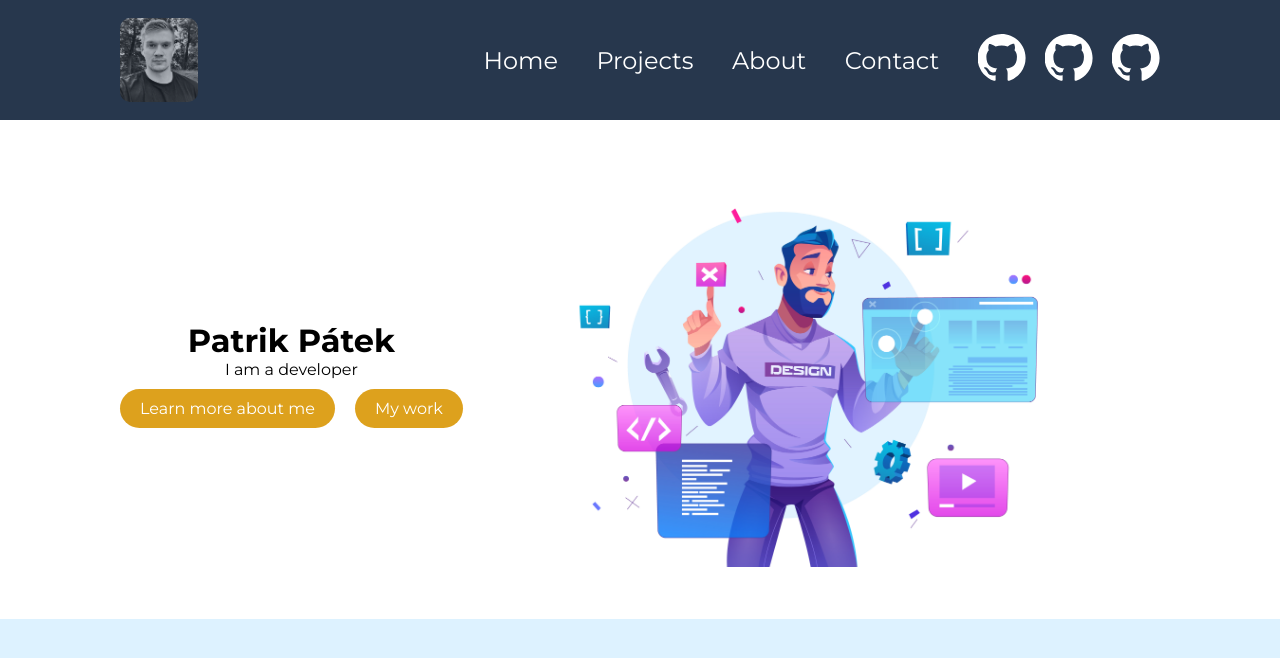
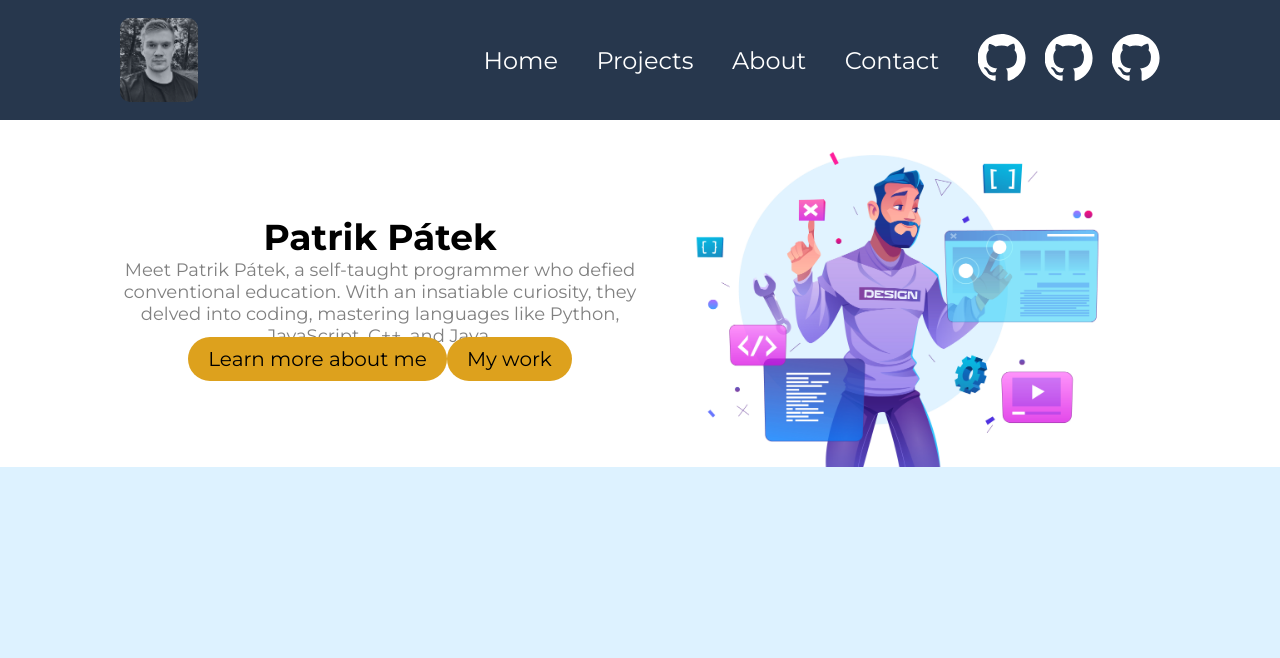
Before and after one commit to pataspatek/portfolio, a React (Vite) app in the folder frontend/: page / in a window 1280 px wide. Shown: the top 658 px of the page. Built offline with nearby package versions, Linux system fonts and the light colour scheme.

Commit message:
few changes

```diff
--- a/frontend/src/components/Hero.jsx
+++ b/frontend/src/components/Hero.jsx
@@ -9,7 +9,11 @@ function Hero() {
                 <div className="hero-content">
                     <div className="hero-description">
                         <h1 className="hero-title">Patrik Pátek</h1>
-                        <p className="hero-subtitle">I am a developer</p>
+                        <p className="hero-subtitle">
+                            Meet Patrik Pátek, a self-taught programmer who defied conventional education.
+                            With an insatiable curiosity, they delved into coding, mastering languages like Python,
+                            JavaScript, C++, and Java.
+                        </p>
                     </div>
                     <div className="hero-links-container">
                         <div className="hero-link-item">
--- a/frontend/src/main.css
+++ b/frontend/src/main.css
@@ -1,12 +1,19 @@
 @import url('https://fonts.googleapis.com/css2?family=Montserrat:ital,wght@0,400;0,700;1,300&display=swap');
 
 :root {
+    /* Color palette */
     --primary-color: #27374d;
     --text-color-light:#fff;
     --text-color-dark: #000;
+    --text-color-gray: #808080;
     --background-color-dark: #56667e;
     --background-color-light: #ddf2ff;
     --call-to-action: #dda11d;
+
+    /* Font size */
+    --title-font-size: 36px;
+    --subtitle-font-size: 18px;
+    --link-font-size: 20px;
 }
 
 * {
--- a/frontend/src/styles/hero.css
+++ b/frontend/src/styles/hero.css
@@ -2,12 +2,8 @@
 
 /* Hero container */
 .hero-container {
-    /* display: flex;
-    justify-content: center;
-    align-items: center; */
     padding: 0 5%;
     background-color: white;
-    /* height: 100vh; */
 }
 
 /* Main hero section style */
@@ -26,35 +22,51 @@
     justify-content: center;
     align-items: center;
     text-align: center;
-    gap: 20px;
+    flex: 1;
+    height: 100%;
 }
 
-/* .hero-title {
-    font-size: 2.5rem;
+.hero-description {
+    display: flex;
+    flex-direction: column;
+    justify-content: center;
+    align-items: center;
+}
+
+.hero-title {
+    font-size: var(--title-font-size);
     font-weight: bold;
-    color: #333;
-} */
+    color: var(--text-color-dark);
+}
 
-/* .hero-subtitle {
-    font-size: 1.2rem;
-    color: #666;
-} */
+.hero-subtitle {
+    font-size: var(--subtitle-font-size);
+    color: var(--text-color-gray);
+}
 
 /* Links container style */
 .hero-links-container {
     display: flex;
     justify-content: center;
     align-items: center;
-    gap: 20px;
+}
+
+.hero-link-item {
+    font-size: var(--link-font-size);
 }
 
 .hero-link {
     background-color: var(--call-to-action); /* Red background */
-    color: white;
+    color: var(--text-color-dark);
     border: none;
     border-radius: 25px;
     padding: 10px 20px;
     white-space: nowrap;
+    transition: background-color 0.3s ease;
+}
+
+.hero-link:hover {
+    background-color: red;
 }
 
 /* Hero image style */
@@ -62,16 +74,20 @@
     display: flex;
     justify-content: center;
     align-items: center;
-    margin: 5%;
+    flex: 1;
 }
 
 .hero-img {
     max-width: 100%;
-    max-height: 50vh;
 }
 
 @media screen and (max-width: 870px) {
     .hero {
         flex-direction: column;
     }
+
+    .hero-links-container {
+        flex-direction: column;
+        gap: 50px;
+    }
 }
```
